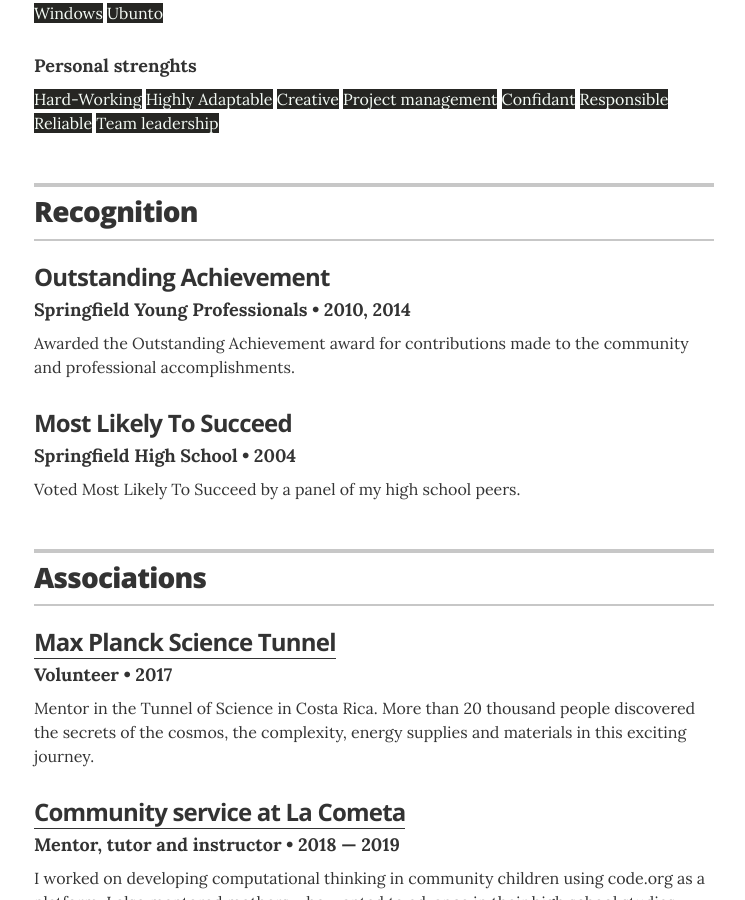
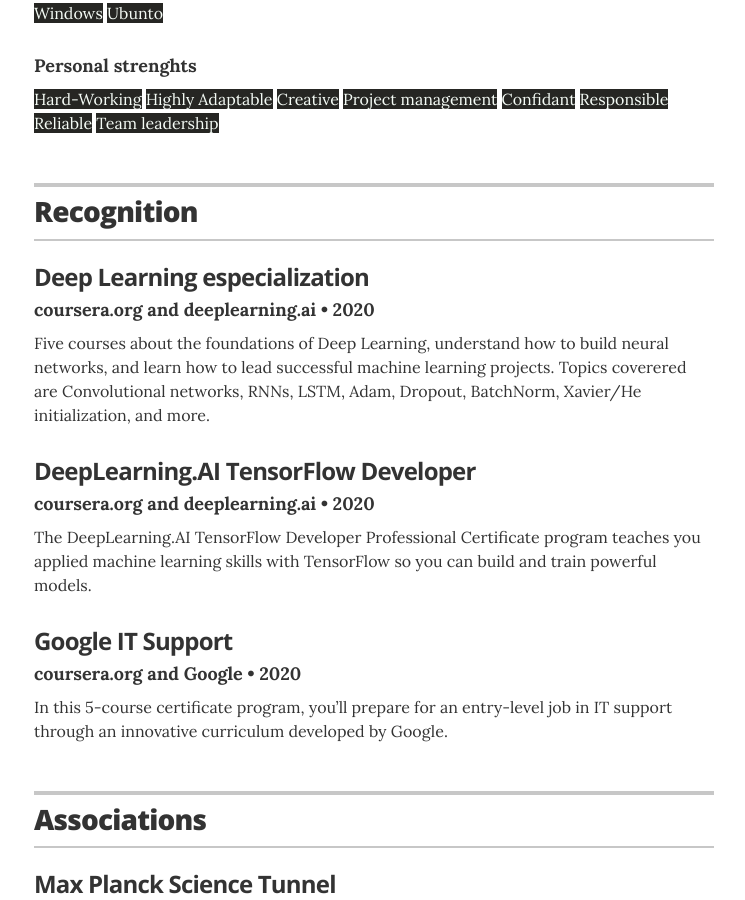
Before and after one commit to jeff0994/jeff0994.github.io, a Jekyll site: the page built from index.html, in a window 1280 px wide and 900 px high, scrolled down 3460 px. Shown: the whole window, without its empty margins (266-1011 px from the left). Built offline with Jekyll 4.4.1, drawn with Linux system fonts in a browser that asks for light colours.

Commit message:
Update recognitions.yml

```diff
--- a/_data/recognitions.yml
+++ b/_data/recognitions.yml
@@ -1,10 +1,17 @@
 # Recognitions
-- award: Outstanding Achievement
-  organization: Springfield Young Professionals
-  year: 2010, 2014
-  summary: Awarded the Outstanding Achievement award for contributions made to the community and professional accomplishments.
+- award: Deep Learning especialization
+  organization: coursera.org and deeplearning.ai
+  year: 2020
+  summary: Five courses about the foundations of Deep Learning, understand how to build neural networks, and learn how to lead successful machine learning projects.
+           Topics coverered are Convolutional networks, RNNs, LSTM, Adam, Dropout, BatchNorm, Xavier/He initialization, and more.
 
-- award: Most Likely To Succeed
-  organization: Springfield High School
-  year: 2004
-  summary: Voted Most Likely To Succeed by a panel of my high school peers.
+
+- award: DeepLearning.AI TensorFlow Developer
+  organization: coursera.org and deeplearning.ai
+  year: 2020
+  summary: The DeepLearning.AI TensorFlow Developer Professional Certificate program teaches you applied machine learning skills with TensorFlow so you can build and train powerful models.
+
+- award: Google IT Support
+  organization: coursera.org and Google
+  year: 2020
+  summary: In this 5-course certificate program, you’ll prepare for an entry-level job in IT support through an innovative curriculum developed by Google.
```
